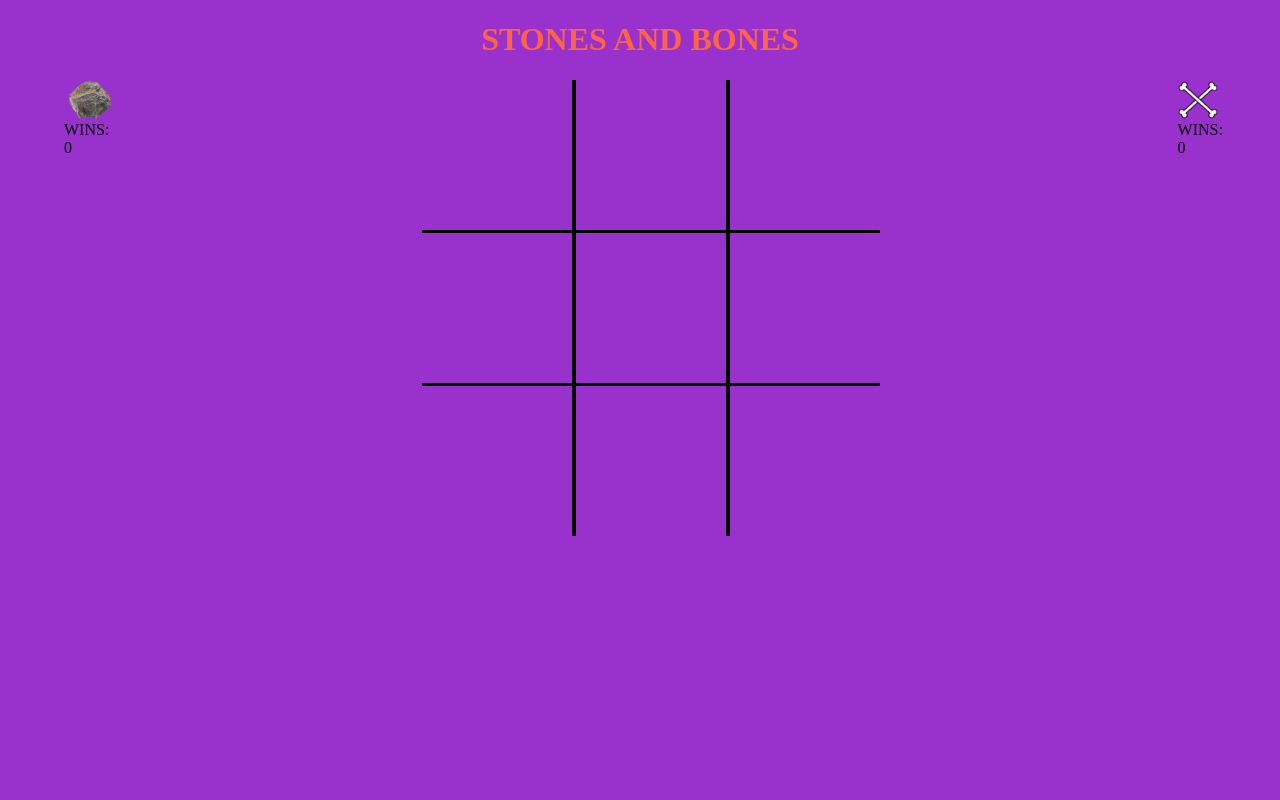
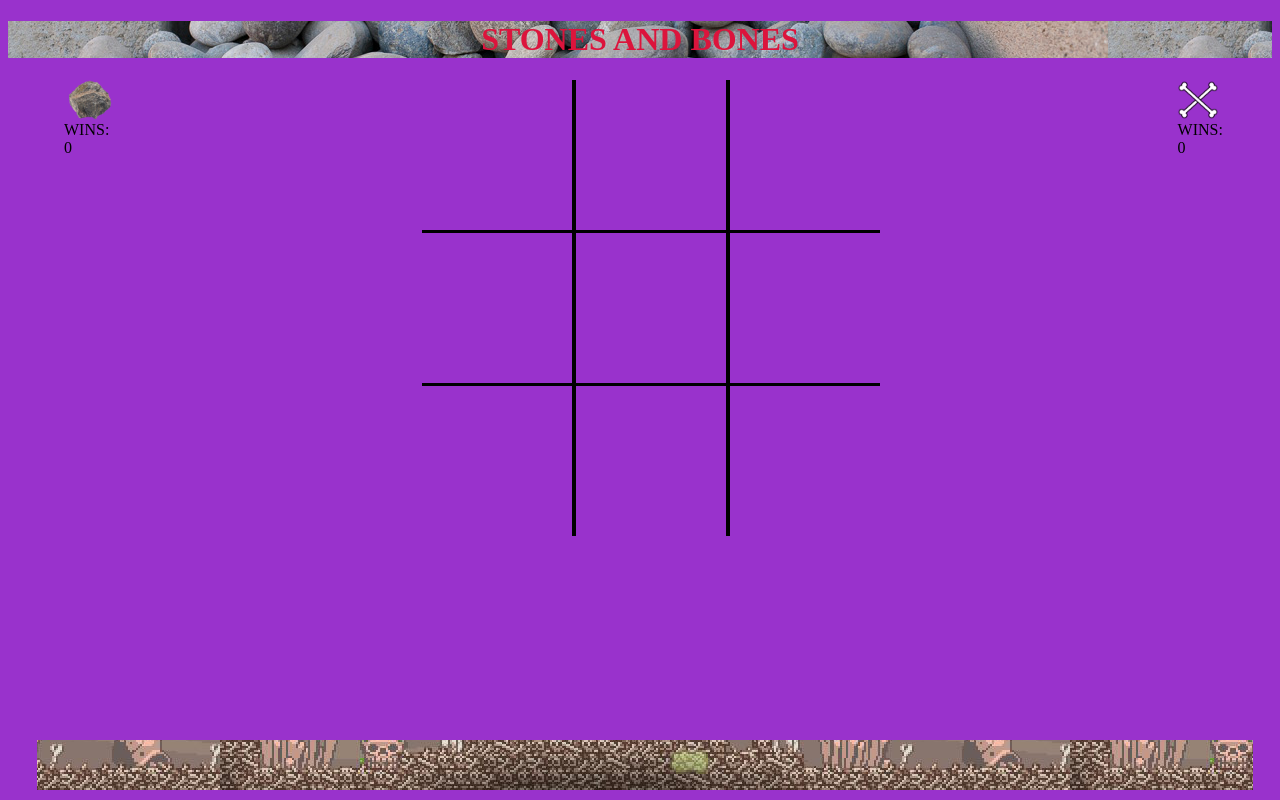
Before and after one commit to Kariston-Draconis/Sticks-And-Stones, a plain HTML site: page Stones-And-Bones.html in a window 1280 px wide. Drawn offline with Linux system fonts and the light colour scheme.

Commit message:
Final product ready

```diff
--- a/Sticks-And-Stones.html
+++ b/Stones-And-Bones.html
@@ -4,7 +4,7 @@
   <head>
     <meta charset="UTF-8">
     <title>Sticks And Stones</title>
-    <link rel="stylesheet" href="sticksandstones.css">
+    <link rel="stylesheet" href="stonesandbones.css">
   </head>
 
   <body>
@@ -49,7 +49,9 @@
 
     <button class="newRound">New Round</button>
 
-    <script src="sticksandstones.js"></script>
+    <footer></footer>
+
+    <script src="stonesandbones.js"></script>
   </body>
 
 </html>
--- a/sticksandstones.css
+++ b/stonesandbones.css
@@ -3,8 +3,9 @@ body {
 }
 
 h1 {
-  color: tomato;
+  color: crimson;
   text-align: center;
+  background-image: url(stone-banner.jpg);
 }
 
 img {
@@ -23,6 +24,17 @@ button {
 p {
   position: absolute;
   top: 25px;
+}
+
+footer {
+  background-image: url(Bones-banner.png);
+  background-position: bottom;
+  position: absolute;
+  bottom: 10px;
+  left: 37px;
+  height: 50px;
+  width: 95%;
+  z-index: -1;
 }
 
 .counter {
--- a/sticksandstones.js
+++ b/stonesandbones.js
@@ -1,4 +1,4 @@
-console.log('Sticks And Stones');
+console.log('Stones And Bones');
 
 var count = 0;
 var gridValues = ["A", "A", "A", "A", "A", "A", "A", "A", "A"];
```
Also changed, not shown: Bones-banner.png (added), stone-banner.jpg (added).
